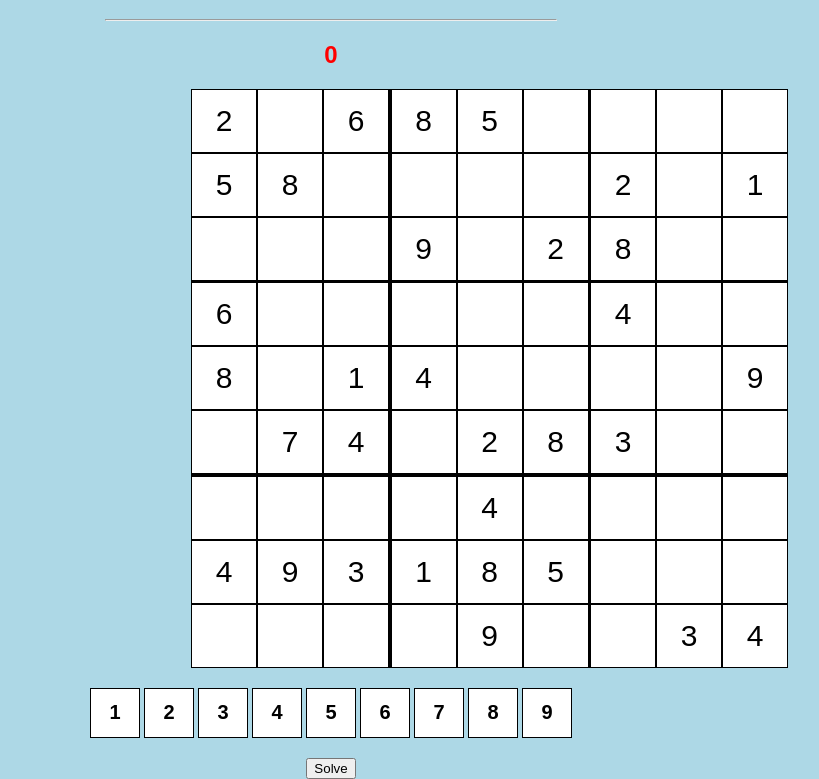
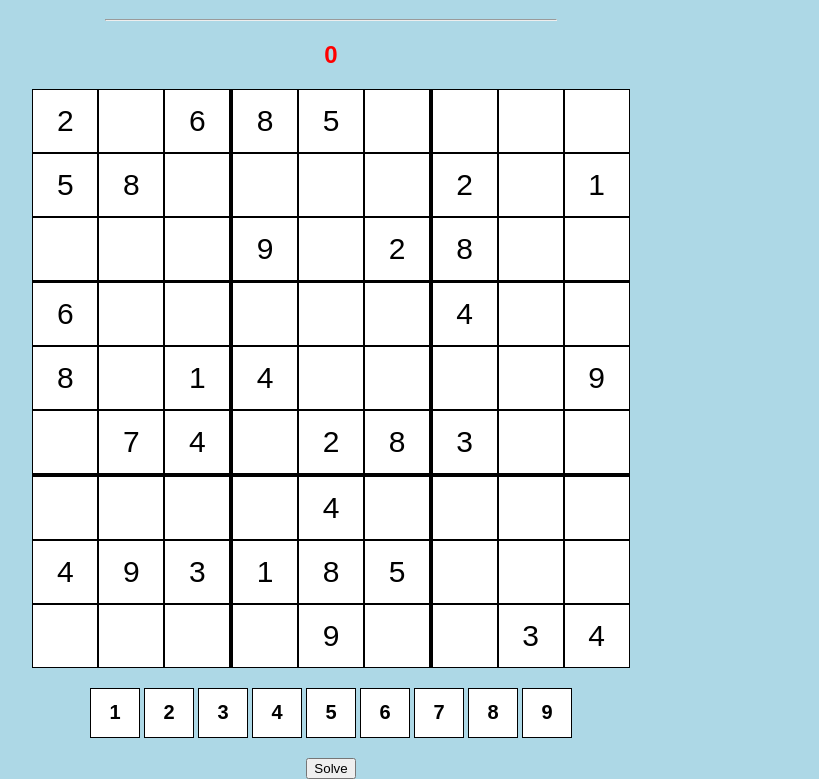
Before and after one commit to SandroYang/Sudoku, a plain HTML site: page index.html in a window 1280 px wide. Shown: the part 61-840 px from the top of the page, without its empty margins (309-1128 px from the left). Drawn offline with Linux system fonts and the light colour scheme.

Commit message:
Update style.css

```diff
--- a/style.css
+++ b/style.css
@@ -14,8 +14,8 @@ hr {
 }
 
 .sudokuBox {
-    width: 50%;
-    margin-left: 500px;
+    width: max-content;
+    margin: auto;
 }
 
 .sudoku {
```
